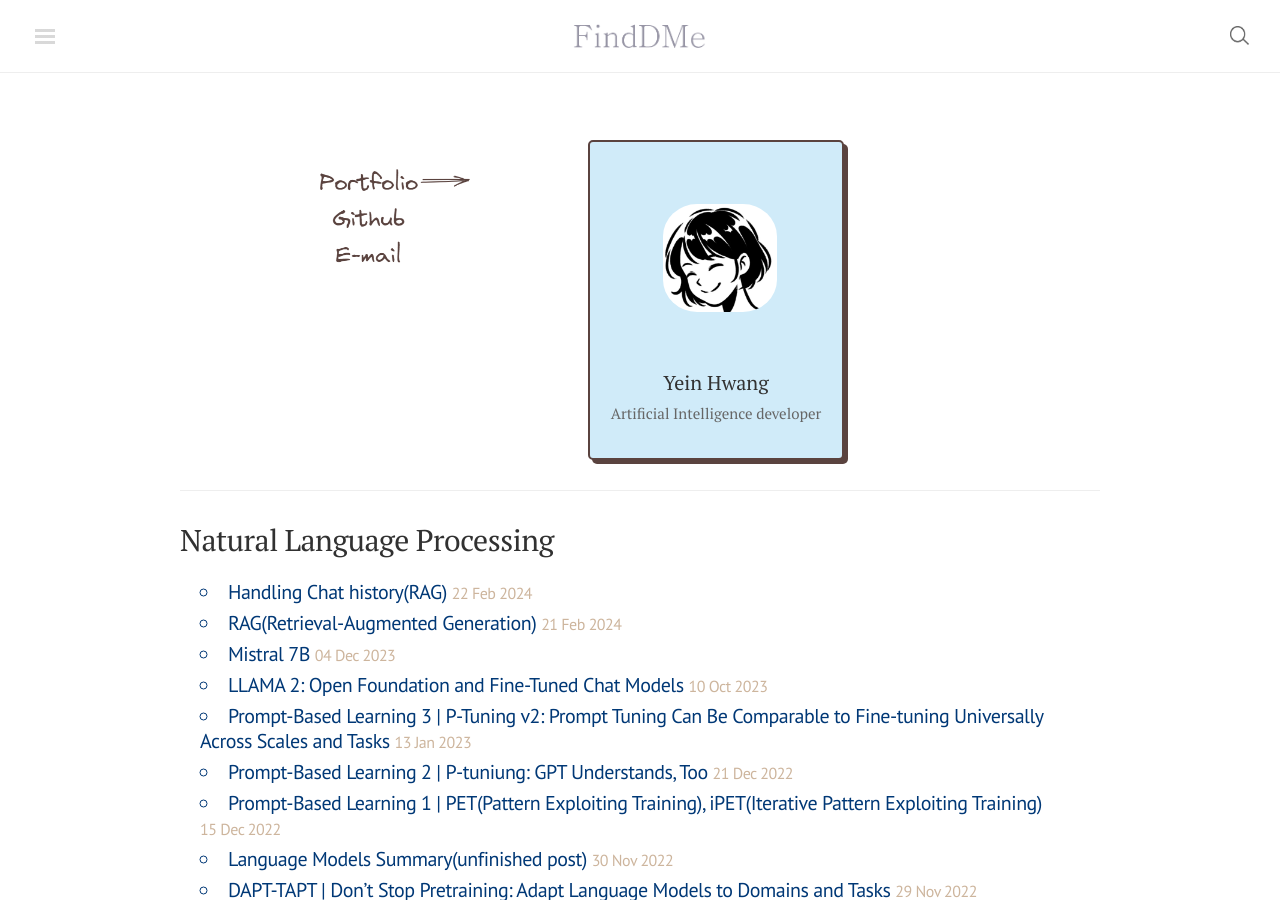
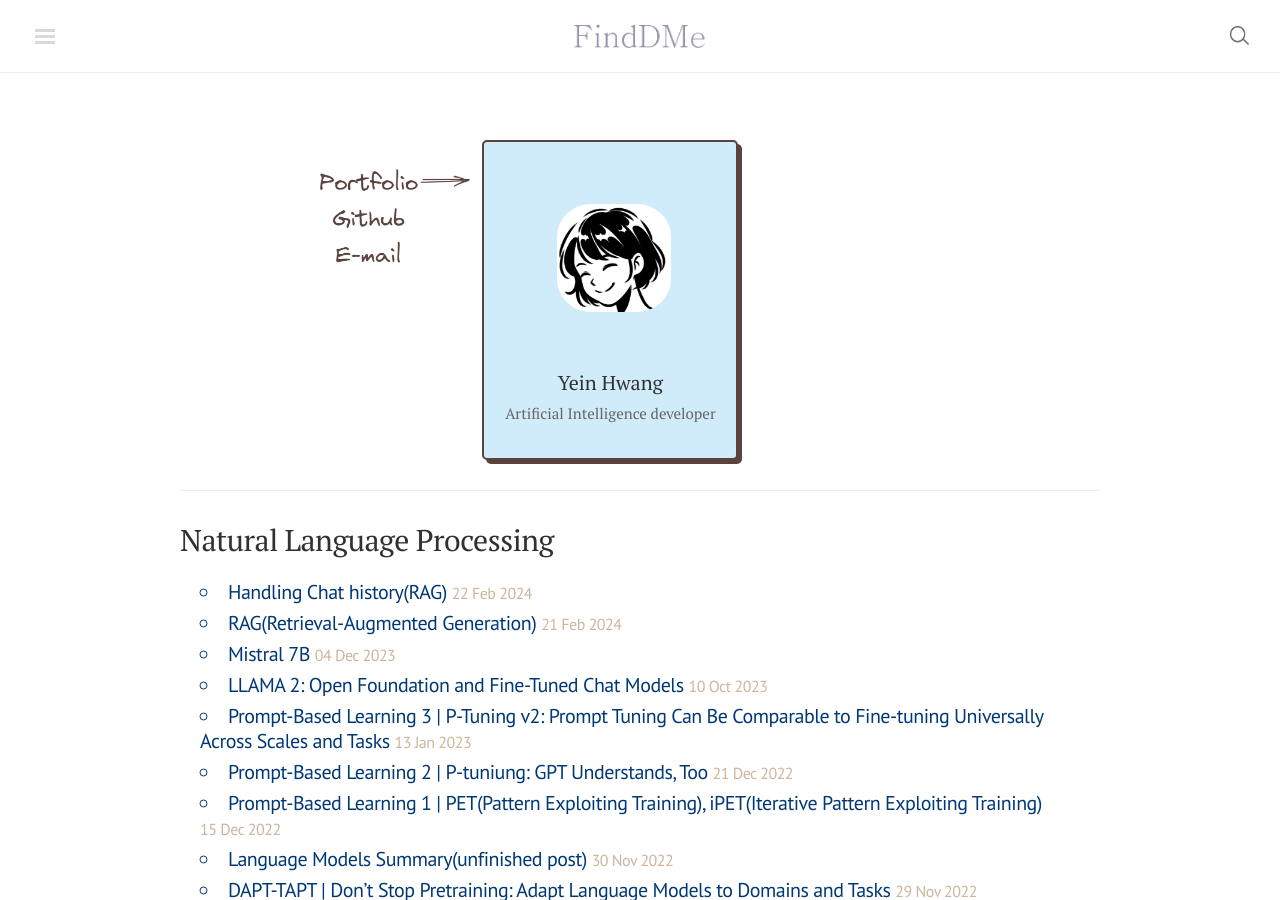
Before and after one commit to finddme/finddme.github.io, a Jekyll site: the page built from index.html, in a window 1280 px wide and 900 px high. Built offline with Jekyll 4.4.1, drawn with Linux system fonts in a browser that asks for light colours; nearby versions of some CDN libraries; comment, search, counter and statistics services are not loaded.

Commit message:
Update index.html

```diff
--- a/index.html
+++ b/index.html
@@ -113,7 +113,7 @@
 
 <div class="card-expo">
 <!--       <div class="card" onclick="location.href='https://finddme.github.io/blog/portfolio/';" style=" cursor: pointer; float: center; margin-right: 562px;" > -->
-      <div class="card" onclick="location.href='https://finddme.github.io/blog/portfolio/';" style=" cursor: pointer; float: center; margin-right: 256px;" >
+      <div class="card" onclick="location.href='https://finddme.github.io/blog/portfolio/';" style=" cursor: pointer; float: center; margin-right: 512px;" >
         <div class="card-photo"></div>
         <div class="card-title">Yein Hwang<br>
             <span>Artificial Intelligence developer</span>
```
